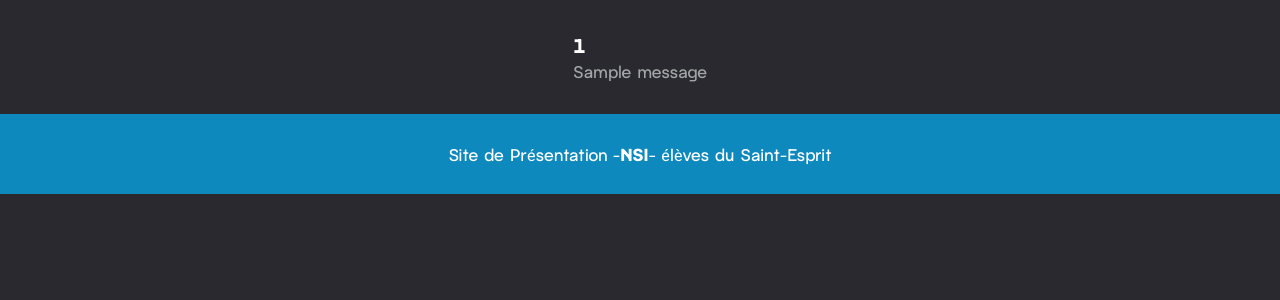
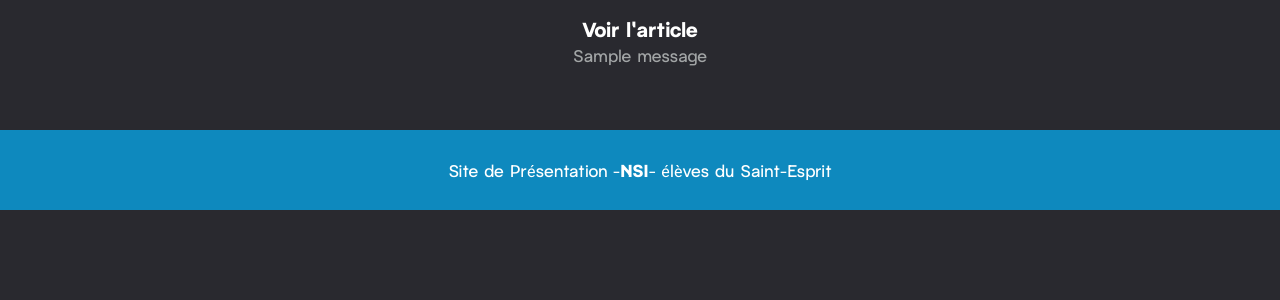
Before and after one commit to agnlt64/NSIte, a Flask app: template app/templates/search.html in a window 1280 px wide. Shown: the part 240-540 px from the top of the page. Run offline with Flask 2, Linux system fonts and the light colour scheme; the template is opened without the code that fills it: most values are stand-ins (such as "Sample title", 1, 10 or a date in 2020); one stand-in notice (Sample message) is shown.

Commit message:
fix search results on light theme

```diff
--- a/app/static/css/search.css
+++ b/app/static/css/search.css
@@ -14,13 +14,20 @@ body[light] .search-link {
     color: var(--color-light);
 }
 
+body[light] .animated-link-light:hover::after {
+    background-color: var(--color-light);
+}
+
 .search-results-container {
     display: flex;
     flex-direction: column;
     justify-content: center;
     align-items: center;
-    gap: 2rem;
-    margin-top: 2rem;
+    margin-top: 1rem;
+}
+
+.search-result {
+    margin-bottom: 2rem;
 }
 
 .failed {
--- a/app/templates/index.html
+++ b/app/templates/index.html
@@ -35,7 +35,7 @@ Présentation
 </div>
 
 
-<section class="content">
+<article class="content">
     <h2>Bienvenue sur le site de présentation de la spécialité NSI !</h2>
     <h3 id="cest-quoi">
         La spécialité numérique et sciences informatiques, c'est quoi ?
@@ -178,7 +178,7 @@ Présentation
     <button id="up" class="btn btn-up">
         <span class="up fa fa-chevron-up"></span>
     </button>
-</section>
+</article>
 {% endblock %}
 
 {% block scripts %}
--- a/app/templates/search.html
+++ b/app/templates/search.html
@@ -14,11 +14,11 @@ Résultats de la recherche
 
 {% block content%}
 <div class="search-results-container" id="easter-egg">
-    {%  for category, search in get_flashed_messages(with_categories=True) %}
+    {% for category, search in get_flashed_messages(with_categories=True) %}
+    <h3  class="animated-link animated-link-light">
+        <a href="{{ link }}" class="search-link">Voir l'article</a>
+    </h3>
     <div class="search-result">
-        <h3  class="animated-link">
-            <a href="{{ link }}">{{ page }}</a>
-        </h3>
         <p class="{{ category }}">{{ search }}</p>
     </div>
     {% endfor %}
--- a/app/views.py
+++ b/app/views.py
@@ -62,12 +62,10 @@ def search_results():
             return render_template('search.html')
         content_page_response = requests.get(FETCH_LOCAL_URL)
         content_page_text, sections = parse_search_page(content_page_response.text)
-        print(sections)
         content_page_text = content_page_text.split()
         for word in content_page_text:
             if search.lower() in word:
                 search_results.add(word)
-        print(search_results)
         for search_result in search_results:
-            flash(f"{content_page_text[content_page_text.index(search_result) - 1]} {search_result} {content_page_text[content_page_text.index(search_result) + 1]} [...]")
+            flash(f"[...] {content_page_text[content_page_text.index(search_result) - 1]} {search_result} {content_page_text[content_page_text.index(search_result) + 1]} [...]")
     return render_template('search.html', link=link+sections[0], page=page)
```
